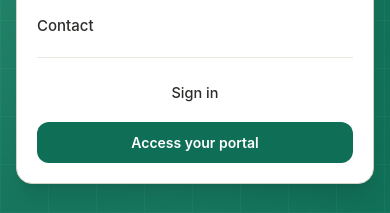
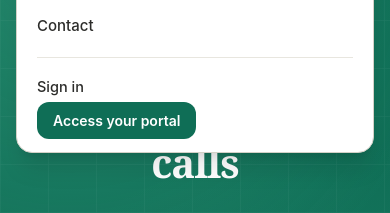
Before and after one commit to Daredre31/HMS_FRONTEND, a React (Vite) app: page / in a window 390 px wide. Both pictures are taken after a click on the button "Toggle menu". Shown: the part 220-433 px from the top of the page. Built offline with nearby package versions, Linux system fonts and the light colour scheme; no server answers.

Commit message:
mobile set

```diff
--- a/src/pages/contact.tsx
+++ b/src/pages/contact.tsx
@@ -53,7 +53,7 @@ export default function ContactSection() {
         <div className="flex flex-col items-center gap-6 py-8 sm:flex-row sm:justify-between">
           <a href="#" className="flex items-center gap-2.5">
             <span className="flex h-8 w-8 items-center justify-center rounded-[9px] bg-[var(--color-teal)] font-serif text-[15px] font-semibold text-white">
-              R
+              <img src="/resentra-logo2.png" alt="resentra-logo" />
             </span>
             <span className="font-serif text-[15.5px] font-semibold text-white">
               Resentra
--- a/src/pages/landingNav.tsx
+++ b/src/pages/landingNav.tsx
@@ -114,20 +114,22 @@ export default function Navbar() {
             ))}
           </ul>
           <div className="mt-5 flex flex-col gap-2.5 border-t border-[var(--color-border-soft)] pt-4">
+
+            <Link to='/admin/login'>
             <a
-              href="#login"
               onClick={() => setMenuOpen(false)}
               className="py-2 text-center text-[14.5px] font-medium text-[var(--color-text-primary)]"
             >
               Sign in
-            </a>
+            </a> </Link>
+
+            <Link to='/student/login'>
             <a
-              href="#portal"
               onClick={() => setMenuOpen(false)}
               className="rounded-xl bg-[var(--color-teal)] px-4 py-2.5 text-center text-[14px] font-semibold text-white"
             >
               Access your portal
-            </a>
+            </a> </Link>
           </div>
         </div>
       )}
```
